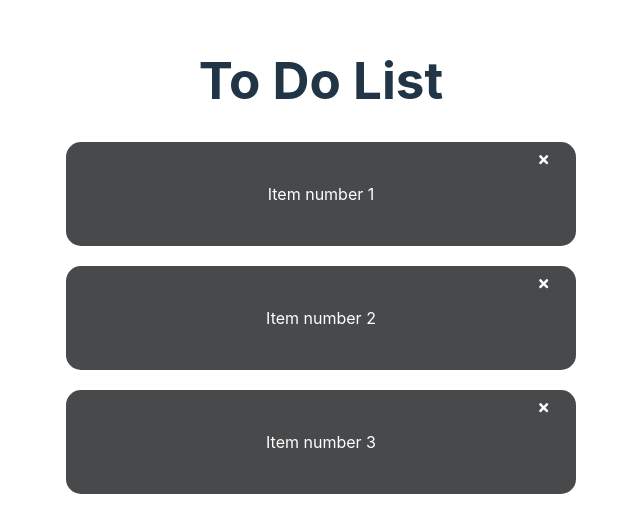
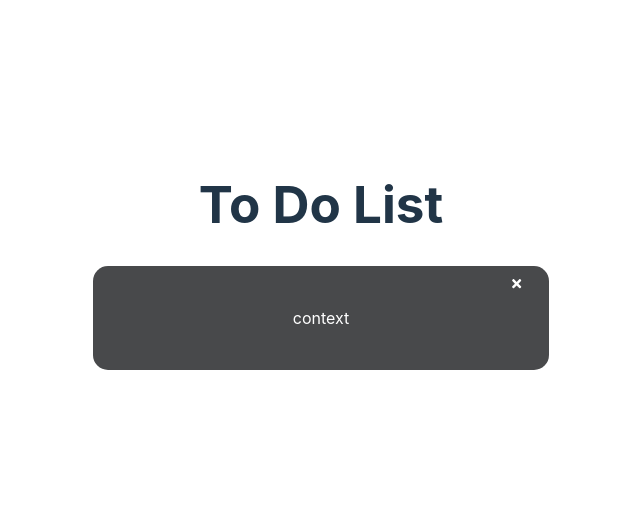
Before and after one commit to regovariff/todo-app, a React (Vite) app: page /todopage in a window 1280 px wide. Shown: the part 134-666 px from the top of the page, without its empty margins (319-959 px from the left). Built offline with nearby package versions, Linux system fonts and the light colour scheme.

Commit message:
create context + delete function

```diff
--- a/src/App.tsx
+++ b/src/App.tsx
@@ -1,22 +1,31 @@
-import { BrowserRouter as Router, Routes, Route, Navigate } from 'react-router-dom';
+import {
+  BrowserRouter as Router,
+  Routes,
+  Route,
+  Navigate,
+} from "react-router-dom";
 import "./App.css";
-import SignUp from './pages/SignUp';
-import SignIn from './pages/SignIn';
-import Profile from './pages/Profile';
-import TodoPage from './pages/TodoPage';
+import SignUp from "./pages/SignUp";
+import SignIn from "./pages/SignIn";
+import Profile from "./pages/Profile";
+import TodoPage from "./pages/TodoPage";
+
+import { TodoProvider } from "./context/TodoContext";
 
 function App() {
   return (
     <>
+      <TodoProvider>
         <Router>
           <Routes>
             <Route path="/" element={<Navigate to="/sign-in" />} />
             <Route path="/sign-up" element={<SignUp />} />
             <Route path="/sign-in" element={<SignIn />} />
             <Route path="/profile" element={<Profile />} />
-          <Route path="/todopage" element={<TodoPage/>} />
+            <Route path="/todopage" element={<TodoPage />} />
           </Routes>
         </Router>
+      </TodoProvider>
     </>
   );
 }
--- a/src/components/TodoItem.tsx
+++ b/src/components/TodoItem.tsx
@@ -1,5 +1,8 @@
 import { FaTimes } from 'react-icons/fa';
 import Card from "./Card";
+
+import { useContext } from "react";
+import TodoContext from "../context/TodoContext";
 
 interface DataList {
     id: number;
@@ -12,15 +15,12 @@ interface TodoItemProps {
 
 function TodoItem({ item }: TodoItemProps) {
 
-  const handleClick = (id: number) => {
-    console.log(id);
-
-  }
+  const {deleteItem} = useContext(TodoContext);
 
   return (
     <>
       <Card>
-        <button onClick={() => handleClick(item.id)} className='close'>
+        <button onClick={() => deleteItem(item.id)} className='close'>
           <FaTimes color='white' />
         </button>
         <div>{item.text}</div>
--- a/src/components/TodoList.tsx
+++ b/src/components/TodoList.tsx
@@ -1,15 +1,15 @@
 import TodoItem from "./TodoItem";
+import { useContext } from "react";
+import TodoContext from "../context/TodoContext";
 
 interface DataList {
   id: number;
   text: string;
 }
 
-interface TodoListProps {
-  listdata: DataList[];
-}
+function TodoList() {
+  const {listdata} = useContext(TodoContext);
 
-function TodoList({ listdata }: TodoListProps) {
   if (!listdata || listdata.length === 0) {
     return <p>Nothing here yet</p>;
   }
@@ -18,7 +18,7 @@ function TodoList({ listdata }: TodoListProps) {
     <>
     <h1>To Do List</h1>
       <div>
-        {listdata.map((item) => (
+        {listdata.map((item: DataList) => (
           <TodoItem key={item.id} item={item} />
         ))}
       </div>
--- /dev/null
+++ b/src/context/TodoContext.tsx
@@ -0,0 +1,36 @@
+import { createContext, useState } from "react";
+
+const TodoContext = createContext<any>(null);
+
+export const TodoProvider = ({ children }: { children: React.ReactNode }) => {
+  interface DataList {
+    id: number;
+    text: string;
+  }
+
+  const [listdata, setListData] = useState<DataList[]>([
+    {
+      id: 1,
+      text: "context",
+    },
+  ]);
+
+  const deleteItem = (id: number) => {
+    if(window.confirm('Delete?')) {
+        setListData(listdata.filter((item) => item.id !== id))
+    }
+  }
+
+  return (
+    <TodoContext.Provider
+      value={{
+        listdata,
+        deleteItem,
+      }}
+    >
+      {children}
+    </TodoContext.Provider>
+  );
+};
+
+export default TodoContext;
--- a/src/pages/TodoPage.tsx
+++ b/src/pages/TodoPage.tsx
@@ -13,7 +13,7 @@ function TodoPage() {
     return (
         <>
             <div>
-                <TodoList listdata={listdata} />
+                <TodoList />
             </div>
         </>
     );
```
Lines whose indentation alone changed are shown as unchanged.
